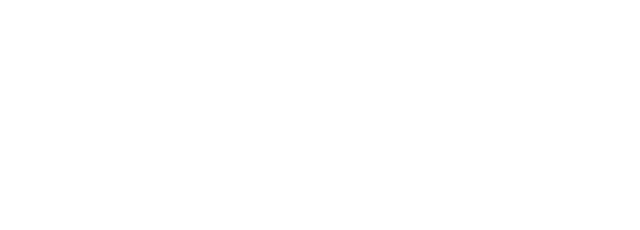
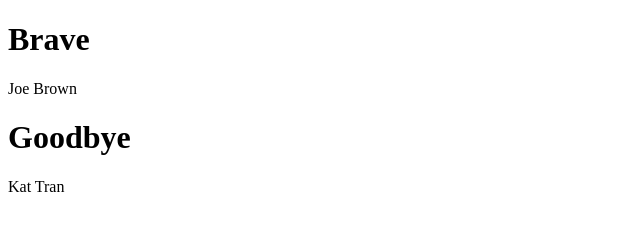
Before and after one commit to jennifertieu/top-library, a website: page index.html in a window 1280 px wide. Shown: the whole page, without its empty margins (0-640 px from the left). Drawn offline with Linux system fonts and the light colour scheme.

Commit message:
add express, create web server, move static files to public, display books

```diff
--- a/index.html
+++ b/index.html
@@ -4,14 +4,16 @@
     <meta charset="UTF-8">
     <meta http-equiv="X-UA-Compatible" content="IE=edge">
     <meta name="viewport" content="width=device-width, initial-scale=1.0">
-    <link rel="stylesheet" href="style.css">
+    <link rel="stylesheet" type="text/css" href="style.css">
     <title>Document</title>
 </head>
 <body>
     <noscript>JavaScript is required to run this page</noscript>
+    <!-- Display Books-->
+    <main class="library"></main>
     <!-- TODO: Add "ADD BOOK" button-->
     <!-- Add a button on each book’s display to remove the book from the library -->
     <!-- Add a button on each book’s display to change its `read` status -->
-    <script src="script.js"></script>
+    <script type="text/javascript" src="script.js"></script>
 </body>
 </html>
--- a/script.js
+++ b/public/script.js
@@ -1,4 +1,6 @@
 (function(window, document, undefined){
+    "use strict";
+
     let myLibrary = [];
 
     let testBook1 = new Book("Joe Brown", "Brave", 200);
@@ -9,6 +11,23 @@
 
     // TODO: function that loops through array and displays
     // each book in a table or on their own "card"
+    myLibrary.forEach(function(book){
+        let library = document.querySelector(".library");
+
+        let newDiv = document.createElement("div");
+
+        let newTitle = document.createElement("h1");
+        newTitle.classList.add("title");
+        newTitle.append(document.createTextNode(book.title));
+
+        let newAuthor = document.createElement("div");
+        newAuthor.classList.add("author");
+        newAuthor.append(document.createTextNode(book.author));
+
+        newDiv.append(newTitle, newAuthor);
+        library.append(newDiv);
+
+    })
 
     // TODO: add event listener for "ADD BOOK" button
     // TODO: add event listener to remove book
```
Also changed, not shown: package.json (added, +23 -0 lines), web.js (added, +16 -0 lines), public/style.css (added), 1 other file.
